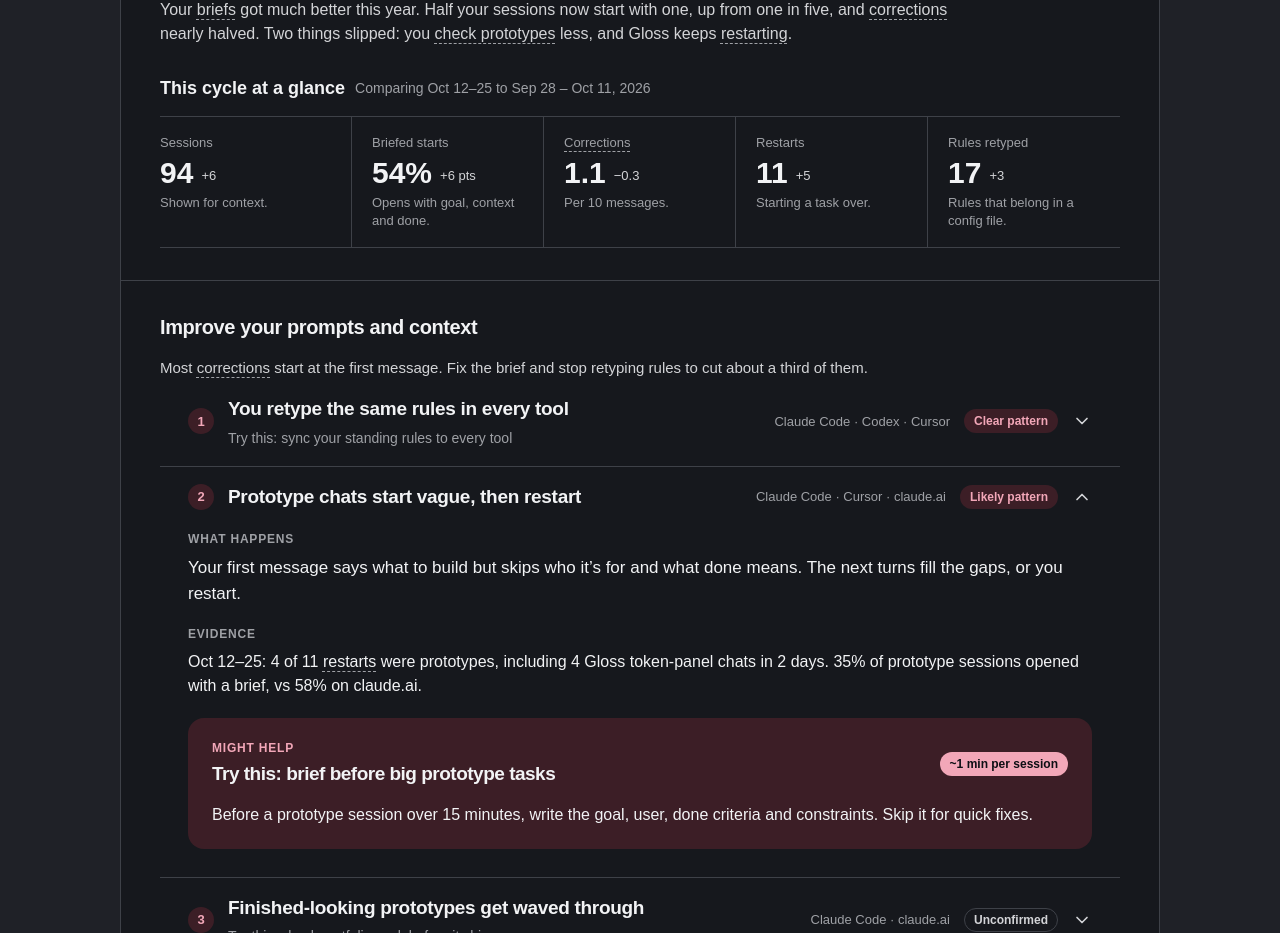
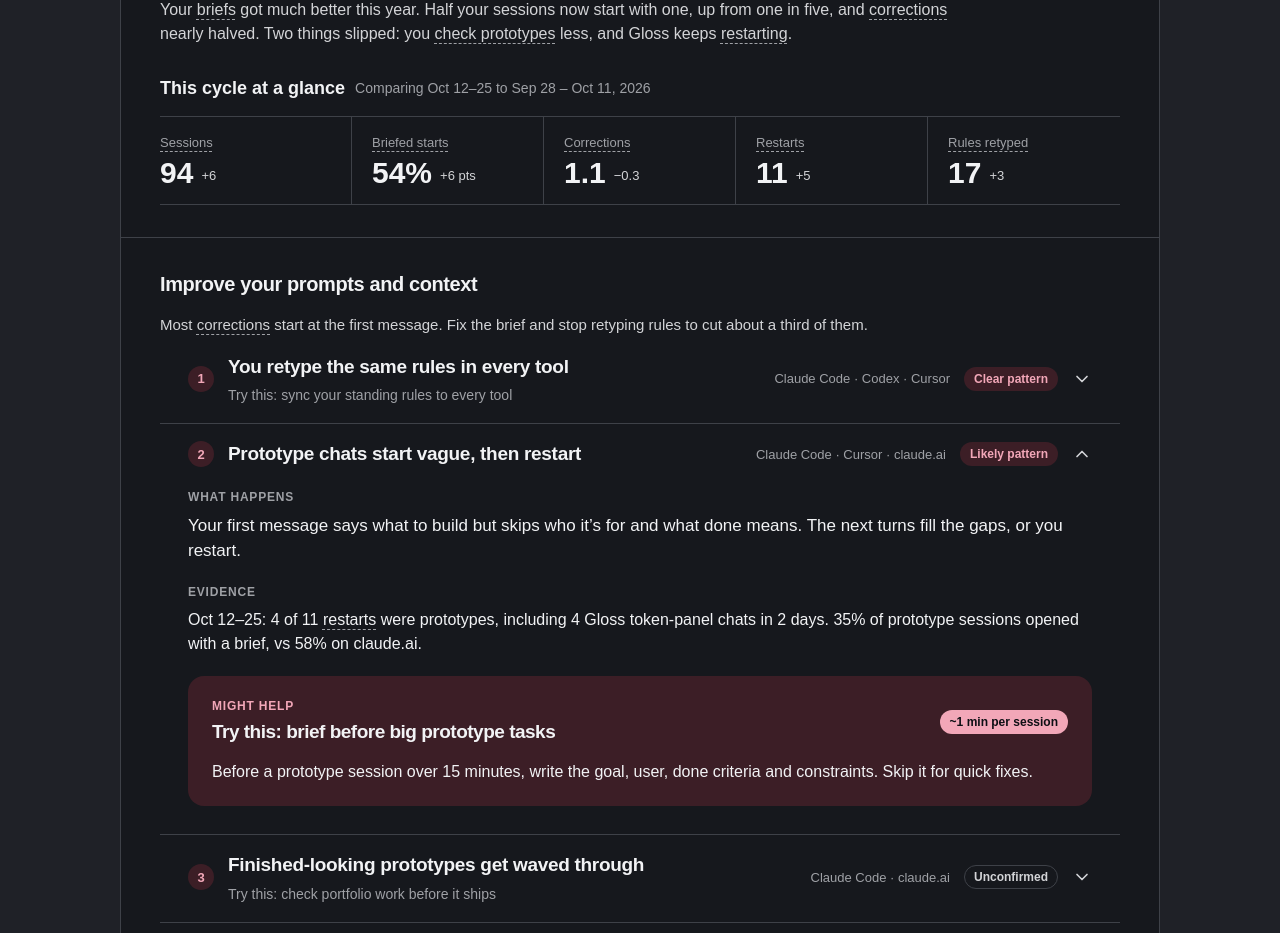
Before and after one commit to txz8096/second-look, a Next.js app: page / in a window 1280 px wide. Shown: the part 5700-6633 px from the top of the page. Built offline with nearby package versions, Linux system fonts and the light colour scheme; a web font is replaced by a local one.

Commit message:
Explain each at-a-glance stat in a hover tooltip
Co-Authored-By: Claude Opus 5.5 <noreply@anthropic.com>

```diff
--- a/src/components/SampleReport.tsx
+++ b/src/components/SampleReport.tsx
@@ -2,15 +2,15 @@ import { ChevronDown, ChevronUp } from "lucide-react";
 import type { ReactNode } from "react";
 import { SPARKLINES } from "@/lib/paths";
 import { Sparkline } from "./Sparkline";
-import { Term } from "./Term";
+import { Term, type TermName } from "./Term";
 import { Container, Kicker, Pill } from "./ui";
 
-const glance: { label: string; term?: "corrections"; value: string; delta: string; note: string }[] = [
-  { label: "Sessions", value: "94", delta: "+6", note: "Shown for context." },
-  { label: "Briefed starts", value: "54%", delta: "+6 pts", note: "Opens with goal, context and done." },
-  { label: "Corrections", term: "corrections", value: "1.1", delta: "−0.3", note: "Per 10 messages." },
-  { label: "Restarts", value: "11", delta: "+5", note: "Starting a task over." },
-  { label: "Rules retyped", value: "17", delta: "+3", note: "Rules that belong in a config file." },
+const glance: { label: string; term: TermName; value: string; delta: string }[] = [
+  { label: "Sessions", term: "sessions", value: "94", delta: "+6" },
+  { label: "Briefed starts", term: "briefedStarts", value: "54%", delta: "+6 pts" },
+  { label: "Corrections", term: "corrections", value: "1.1", delta: "−0.3" },
+  { label: "Restarts", term: "restarts", value: "11", delta: "+5" },
+  { label: "Rules retyped", term: "rulesRetyped", value: "17", delta: "+3" },
 ];
 
 type Confidence = "Clear pattern" | "Likely pattern" | "Unconfirmed";
@@ -233,13 +233,12 @@ export function SampleReport() {
                 {glance.map((m, i) => (
                   <div key={m.label} className={`flex flex-col gap-1.5 py-4 ${i === 0 ? "md:pr-5" : "md:px-5"}`}>
                     <dt className="font-body text-[13px] text-text-3">
-                      {m.term ? <Term name={m.term}>{m.label}</Term> : m.label}
+                      <Term name={m.term}>{m.label}</Term>
                     </dt>
                     <dd className="flex items-end gap-2">
                       <span className="font-display text-[30px] leading-none font-bold text-ink">{m.value}</span>
                       <span className="pb-[3px] font-body text-[13px] text-text-2">{m.delta}</span>
                     </dd>
-                    <dd className="font-body text-[13px] leading-[1.4] text-text-3">{m.note}</dd>
                   </div>
                 ))}
               </dl>
--- a/src/components/Term.tsx
+++ b/src/components/Term.tsx
@@ -4,6 +4,8 @@ import { useEffect, useId, useRef, useState, type ReactNode } from "react";
 
 // Same definitions the report shows on its habit terms.
 const definitions = {
+  sessions:
+    "Conversations you had with an AI tool this cycle, across every tool Second Look read. Shown for context: the count alone says nothing about how well they went.",
   briefedStarts:
     "Your first message gives at least two of three things: the goal, the context, and what done looks like.",
   corrections:
@@ -12,13 +14,17 @@ const definitions = {
     "In build and research sessions, the share where you asked for sources, edge cases or a critique before accepting the result.",
   restarts:
     "A new session that opens with mostly the same request as one from the last two days, in the same tool. It usually means the first try went off track.",
+  rulesRetyped:
+    "A standing preference typed by hand, like “use tables” or “no filler”. If you type it more than once, it belongs in your CLAUDE.md, AGENTS.md or Cursor rules.",
 };
 
 const CARD_MAX_WIDTH = 280;
 const EDGE = 16;
 
 // A habit term with a dashed underline that opens its definition on hover, tap or focus. Escape closes it.
-export function Term({ name, children }: { name: keyof typeof definitions; children: ReactNode }) {
+export type TermName = keyof typeof definitions;
+
+export function Term({ name, children }: { name: TermName; children: ReactNode }) {
   const id = useId();
   const ref = useRef<HTMLSpanElement>(null);
   const [offset, setOffset] = useState(0);
```
